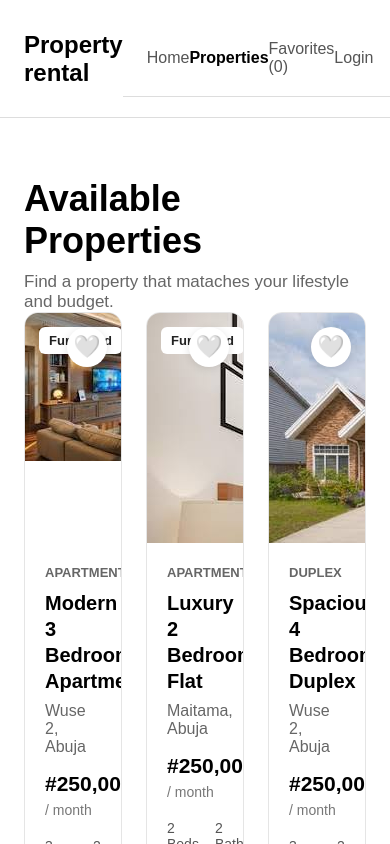
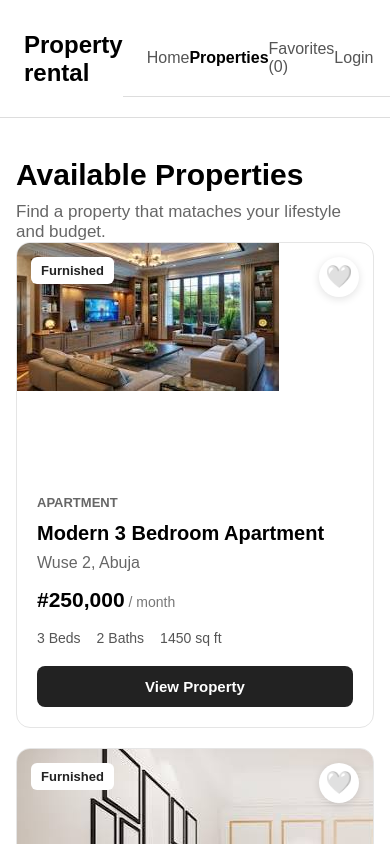
Before and after one commit to steady314/property-rental-platform, a React (Vite) app: page /properties in a window 390 px wide. Shown: the top 844 px of the page. Built offline with nearby package versions, Linux system fonts and the light colour scheme.

Commit message:
Make property listing responsive

```diff
--- a/src/components/PropertyCard.css
+++ b/src/components/PropertyCard.css
@@ -69,6 +69,7 @@
     margin-bottom: 8px;
     font-size: 20px;
     line-height: 1.3;
+    overflow-wrap: break-word;
 }
 .property-location {
     margin-bottom: 16px;
--- a/src/pages/Properties.css
+++ b/src/pages/Properties.css
@@ -1,3 +1,4 @@
+
 .property-grid {
     display: grid;
     grid-template-columns: repeat(3, 1fr);
@@ -9,6 +10,9 @@
     padding: 60px 24px;
 
 }
+.properties-header {
+    font-size: 40px;
+}
 .properties-header h1 {
     font-size: 36px;
     margin-bottom: 10px;
@@ -19,3 +23,21 @@
     font-size: 17px;
 
 }
+
+/*Tablet*/
+@media (max-width: 900px) {
+    .property-grid {
+        grid-template-columns: repeat(2, 1fr);
+    }
+}
+/*Mobile*/
+@media (max-width: 600px) {
+    .properties-page {padding: 40px 16px;}
+    .properties-header h1 {
+        font-size: 30px;
+    }
+    .property-grid {
+        grid-template-columns: 1fr;
+        gap: 20px;
+    }
+}
```
